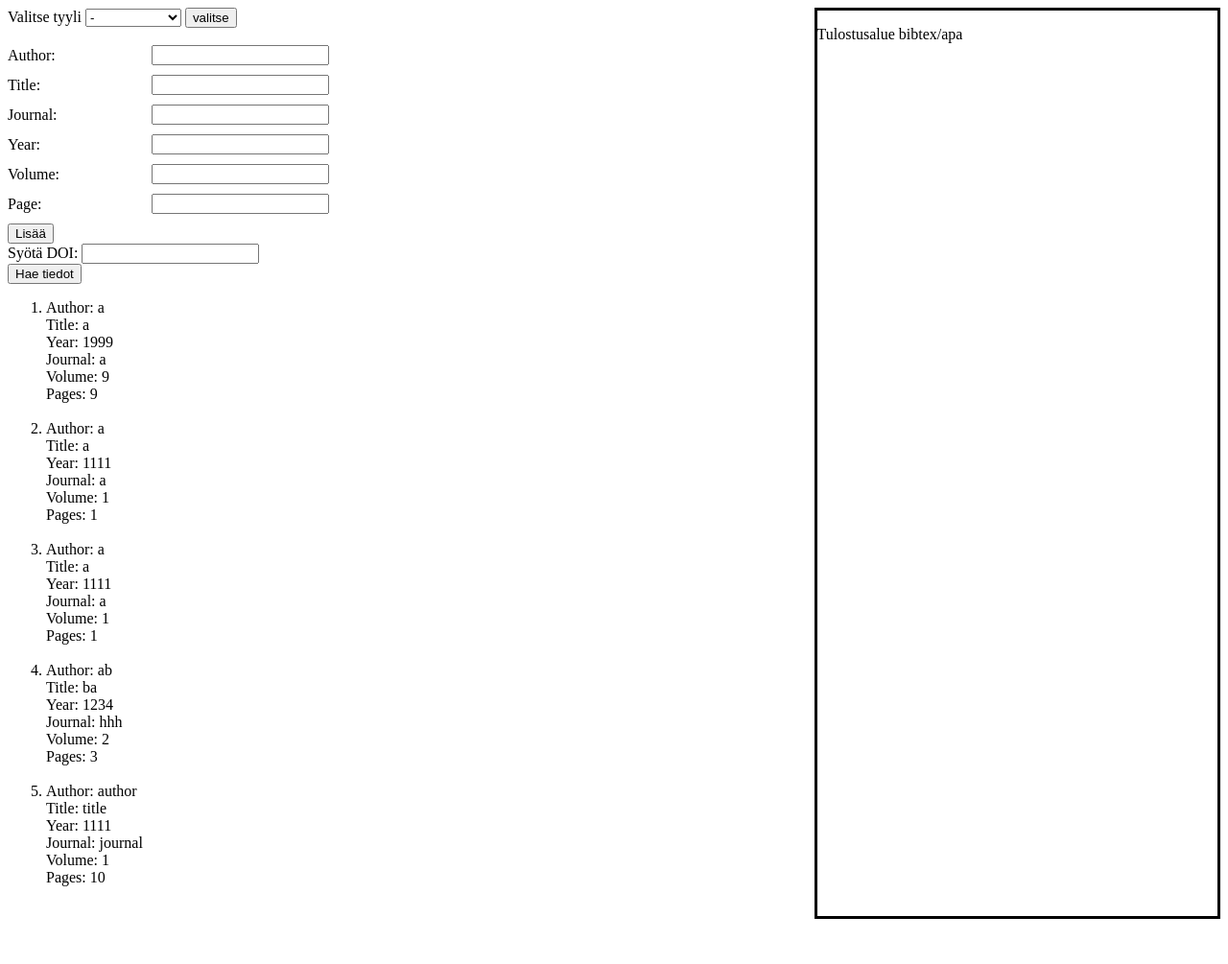
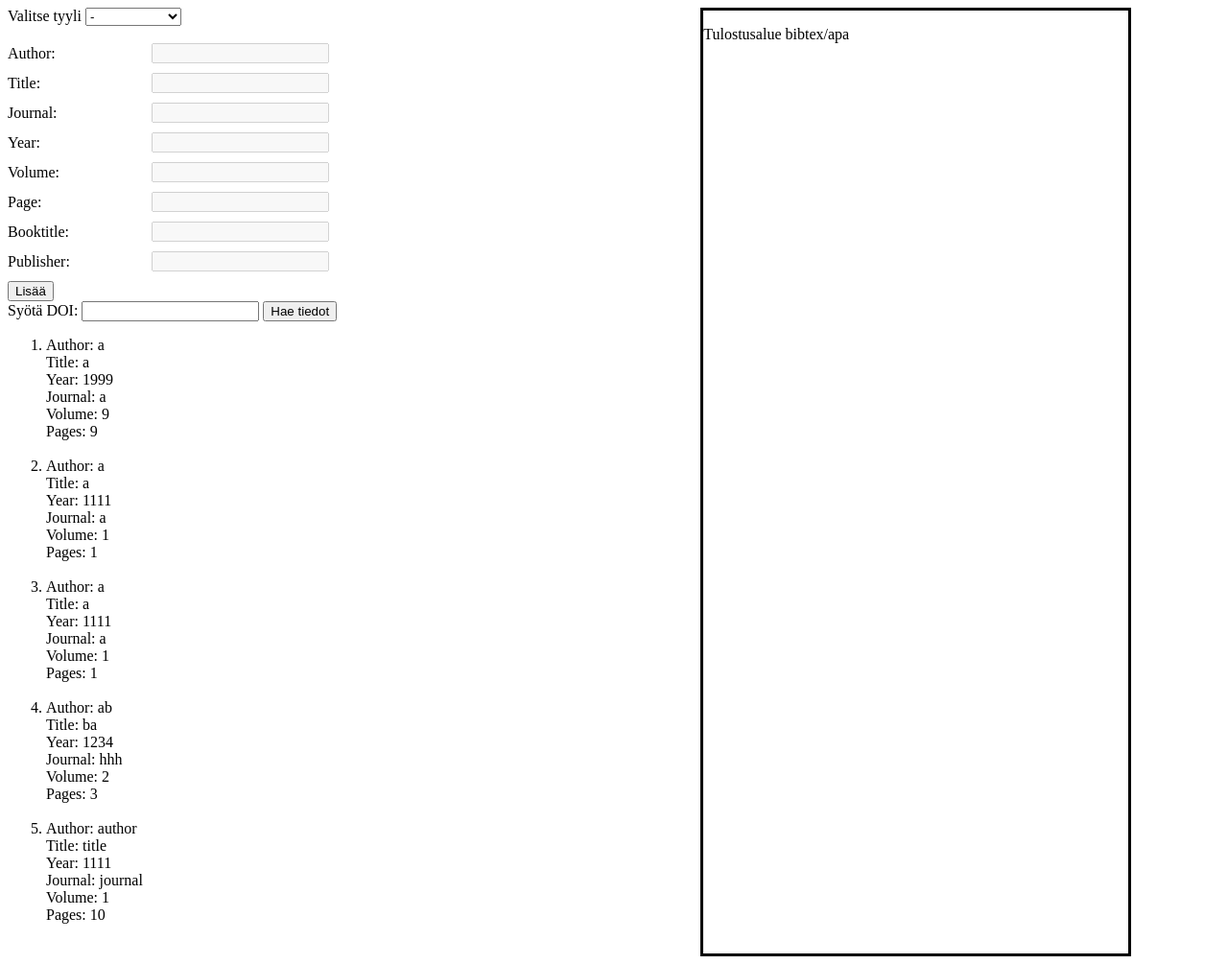
Before and after one commit to Tuukjazz/ohtu-viite-app, a Flask app: page / in a window 1280 px wide. Shown: the whole page at 96% size. Before the commit the page ends 958 px from the top, so only its background shows below. Run offline with Flask 3, Linux system fonts and the light colour scheme; data comes from the database, SQL or seed files in the repository.

Commit message:
Viitteen tyyppiä voi muokata
Nyt viitteen tyyppiä voi vaihtaa. todistus on erittäin kämänen ja sitä voisi parantaa jossain kohtaa. En tehnyt vielä sitä, että voisi printata eri viite tyypeillä.

```diff
--- a/statics/style.css
+++ b/statics/style.css
@@ -21,7 +21,7 @@ body {
   width: 35%;
   border: solid;
   float: right;
-  margin-left: 40%;
+  margin-left: 30%;
 }
 
 .ref-apa {
--- a/templates/index.html
+++ b/templates/index.html
@@ -8,42 +8,92 @@
 </head>
 <body>
 <div>
-    <form action="/action_page.php">
-        <label for="tyyppi">Valitse tyyli</label>
-        <select name="tyyppi" id="tyyppi">
-            <option value="-">-</option>
-            <option value="Article">Article</option>
-            <option value="Book">Book</option>
-            <option value="Inproceeding">Inproceeding</option>
-        </select>
-        <input type="submit" value="valitse">
-        <br><br>
-    </form>
+    <label for="tyyppi">Valitse tyyli</label>
+    <select name="tyyppi" onchange="valitseFunction(this)">
+        <option value="0">-</option>
+        <option value="1">Article</option>
+        <option value="2">Book</option>
+        <option value="3">Inproceeding</option>
+    </select>
+    <script type="text/javascript">
+        function valitseFunction(obj){
+           if (obj.value == "0"){
+                document.querySelector('.author').disabled = true;
+                document.querySelector('.title').disabled = true;
+                document.querySelector('.journal').disabled = true;
+                document.querySelector('.year').disabled = true;
+                document.querySelector('.volume').disabled = true;
+                document.querySelector('.pages').disabled = true;
+                document.querySelector('.booktitle').disabled = true;
+                document.querySelector('.publisher').disabled = true;
+            }
+           if (obj.value == "1"){
+                document.querySelector('.author').disabled = false;
+                document.querySelector('.title').disabled = false;
+                document.querySelector('.journal').disabled = false;
+                document.querySelector('.year').disabled = false;
+                document.querySelector('.volume').disabled = false;
+                document.querySelector('.pages').disabled = false;
+                document.querySelector('.booktitle').disabled = true;
+                document.querySelector('.publisher').disabled = true;
+           }
+           if (obj.value == "2"){
+                document.querySelector('.author').disabled = false;
+                document.querySelector('.title').disabled = false;
+                document.querySelector('.journal').disabled = true;
+                document.querySelector('.year').disabled = false;
+                document.querySelector('.volume').disabled = true;
+                document.querySelector('.pages').disabled = true;
+                document.querySelector('.booktitle').disabled = false;
+                document.querySelector('.publisher').disabled = true;
+           }
+           if (obj.value == "3"){
+                document.querySelector('.author').disabled = false;
+                document.querySelector('.title').disabled = false;
+                document.querySelector('.journal').disabled = true;
+                document.querySelector('.year').disabled = false;
+                document.querySelector('.volume').disabled = true;
+                document.querySelector('.pages').disabled = true;
+                document.querySelector('.booktitle').disabled = true;
+                document.querySelector('.publisher').disabled = false;
+           }
+        }
+    </script>
+    <br><br>
+
     <form name="lisaaviite" action="/submit" method="POST">
         <label>{{em}}</label>
         <dic class="form-rivi">
             <label for="author"> Author:</label>
-            <input type="text" id="author" name="author">
+            <input type="text" id="author" name="author" class="author" disabled>
         </dic>
         <dic class="form-rivi">
             <label for="title"> Title:</label>
-            <input type="text" id="title" name="title">
+            <input type="text" id="title" name="title" class="title" disabled>
         </dic>
         <dic class="form-rivi">
             <label for="journal"> Journal:</label>
-            <input type="text" id="journal" name="journal">
+            <input type="text" id="journal" name="journal" class="journal" disabled>
         </dic>
         <dic class="form-rivi">
             <label for="year"> Year:</label>
-            <input type="text" id="year" name="year">
+            <input type="text" id="year" name="year" class="year" disabled>
         </dic>
         <dic class="form-rivi">
             <label for="volume"> Volume:</label>
-            <input type="text" id="volume" name="volume">
+            <input type="text" id="volume" name="volume" class="volume" disabled>
         </dic>
         <dic class="form-rivi">
             <label for="page"> Page:</label>
-            <input type="text" id="pages" name="pages">
+            <input type="text" id="pages" name="pages" class="pages" disabled>
+        </dic>
+        <dic class="form-rivi">
+            <label for="booktitle"> Booktitle:</label>
+            <input type="text" id="booktitle" name="booktitle" class="booktitle" disabled>
+        </dic>
+        <dic class="form-rivi">
+            <label for="publisher"> Publisher:</label>
+            <input type="text" id="publisher" name="publisher" class="publisher" disabled>
         </dic>
         <input type="submit" id="submit" value="Lisää">
         <div>
```
